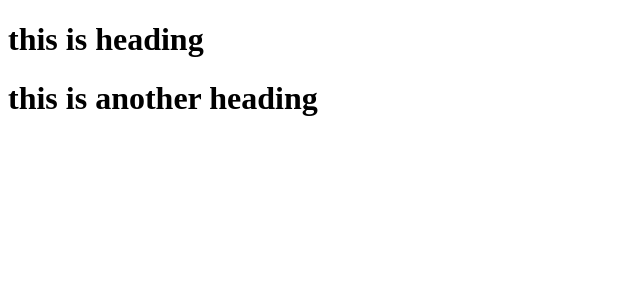
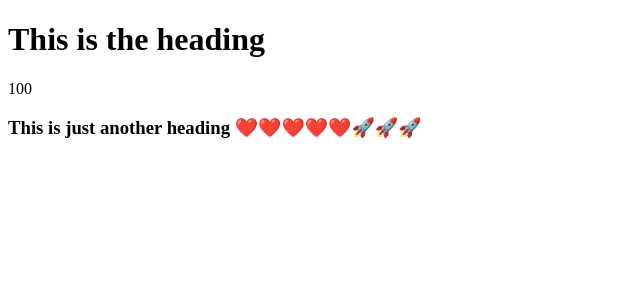
Before and after one commit to Ratnaselvan-S/Namaste-React, a React (Vite) app: page / in a window 1280 px wide. Shown: the top 300 px of the page, without its empty margins (0-640 px from the left). Built offline with nearby package versions, Linux system fonts and the light colour scheme.

Commit message:
episode three completed on 10-05-2025 7:40

```diff
--- a/App.js
+++ b/App.js
@@ -1,16 +1,24 @@
 import React from "react";
 import ReactDOM from "react-dom/client";
-const parent = React.createElement("div", { id: "parent" }, [
-  React.createElement(
-    "div",
-    { id: "child", key: "1" },
-    React.createElement("h1", {}, "this is heading")
-  ),
-  React.createElement(
-    "div",
-    { id: "child 2", key: "2" },
-    React.createElement("h1", {}, "this is another heading")
-  ),
-]);
+
+const varia = 100;
+
+const Heading = () => {
+  return <h1 className="heading">This is the heading</h1>;
+};
+
+const HadingComponent = () => {
+  return (
+    <div>
+      <Heading />
+      {varia}
+      <h3 className="not_a_heading">
+        This is just another heading ❤️❤️❤️❤️❤️🚀🚀🚀
+      </h3>
+    </div>
+  );
+};
+
 const root = ReactDOM.createRoot(document.getElementById("root"));
-root.render(parent);
+
+root.render(<HadingComponent />);
--- a/package.json
+++ b/package.json
@@ -3,6 +3,8 @@
   "version": "1.0.0",
   "description": "this is namate react",
   "scripts": {
+    "start": "parcel index.html",
+    "build": "parcel build index.html",
     "test": "jest"
   },
   "author": "namaste",
```
Also changed, not shown: Namaste react.txt.
